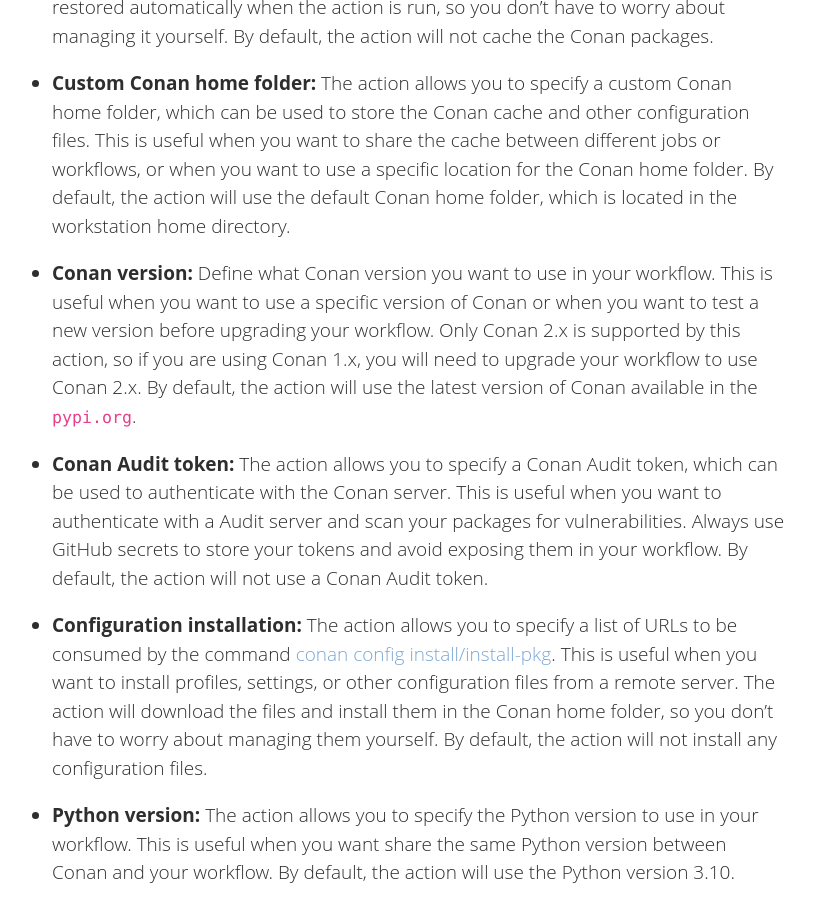
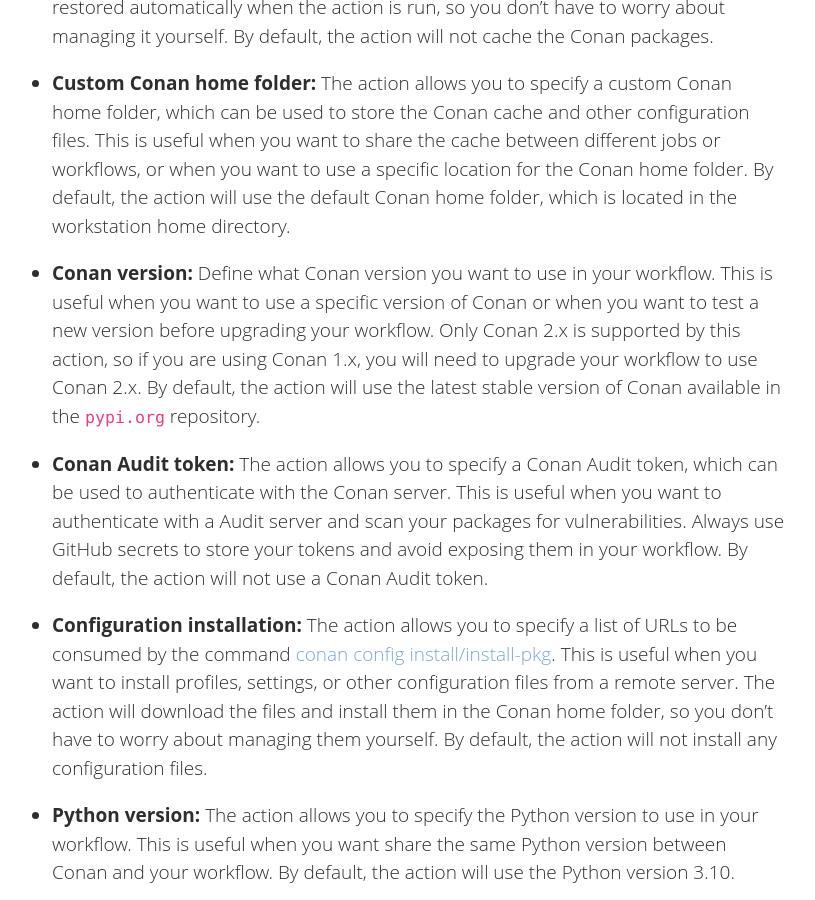
Before and after one commit to conan-io/conan-io.github.io, a Jekyll site: the page built from _posts/2025-04-22-Conan-Github-Action.markdown, in a window 1280 px wide and 900 px high, scrolled down 1109 px. Shown: the whole window, without its empty margins (40-855 px from the left). Built offline with Jekyll 4.4.1, drawn with Linux system fonts in a browser that asks for light colours; comment, search, counter and statistics services are not loaded.

Commit message:
Update _posts/2025-04-22-Conan-Github-Action.markdown
Co-authored-by: Abril Rincón Blanco <5364255+AbrilRBS@users.noreply.github.com>

```diff
--- a/_posts/2025-04-22-Conan-Github-Action.markdown
+++ b/_posts/2025-04-22-Conan-Github-Action.markdown
@@ -25,7 +25,7 @@ The Conan GitHub Action offers some features to customize your workflow executio
 
 - **Custom Conan home folder:** The action allows you to specify a custom Conan home folder, which can be used to store the Conan cache and other configuration files. This is useful when you want to share the cache between different jobs or workflows, or when you want to use a specific location for the Conan home folder. By default, the action will use the default Conan home folder, which is located in the workstation home directory.
 
-- **Conan version:** Define what Conan version you want to use in your workflow. This is useful when you want to use a specific version of Conan or when you want to test a new version before upgrading your workflow. Only Conan 2.x is supported by this action, so if you are using Conan 1.x, you will need to upgrade your workflow to use Conan 2.x. By default, the action will use the latest version of Conan available in the `pypi.org`.
+- **Conan version:** Define what Conan version you want to use in your workflow. This is useful when you want to use a specific version of Conan or when you want to test a new version before upgrading your workflow. Only Conan 2.x is supported by this action, so if you are using Conan 1.x, you will need to upgrade your workflow to use Conan 2.x. By default, the action will use the latest stable version of Conan available in the `pypi.org` repository.
 
 - **Conan Audit token:** The action allows you to specify a Conan Audit token, which can be used to authenticate with the Conan server. This is useful when you want to authenticate with a Audit server and scan your packages for vulnerabilities. Always use GitHub secrets to store your tokens and avoid exposing them in your workflow.
 By default, the action will not use a Conan Audit token.
```
